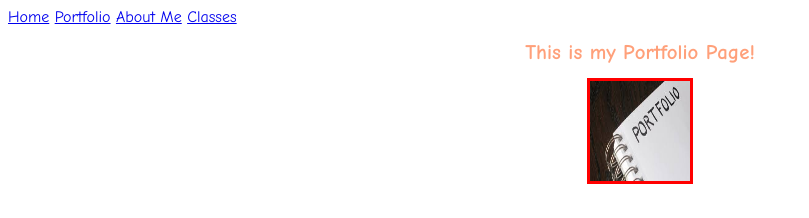
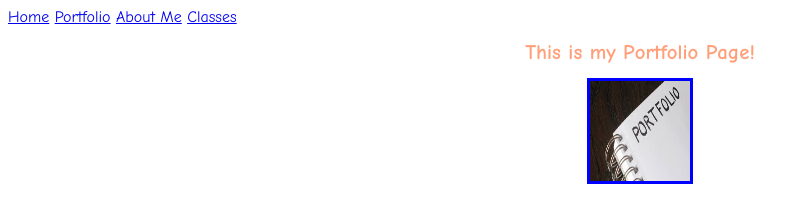
Before and after one commit to nklahr000/APCSP, a plain HTML site: page portfolio.html in a window 1280 px wide. Shown: the top 218 px of the page, without its empty margins (0-809 px from the left). Drawn offline with Linux system fonts and the light colour scheme.

Commit message:
Update Final.css

```diff
--- a/Final.css
+++ b/Final.css
@@ -35,5 +35,5 @@ background-color: #003366;
   max-width: 100px;
   height: 100px;
   width: auto;
-  border: solid red;
+  border: solid blue;
 }
```
